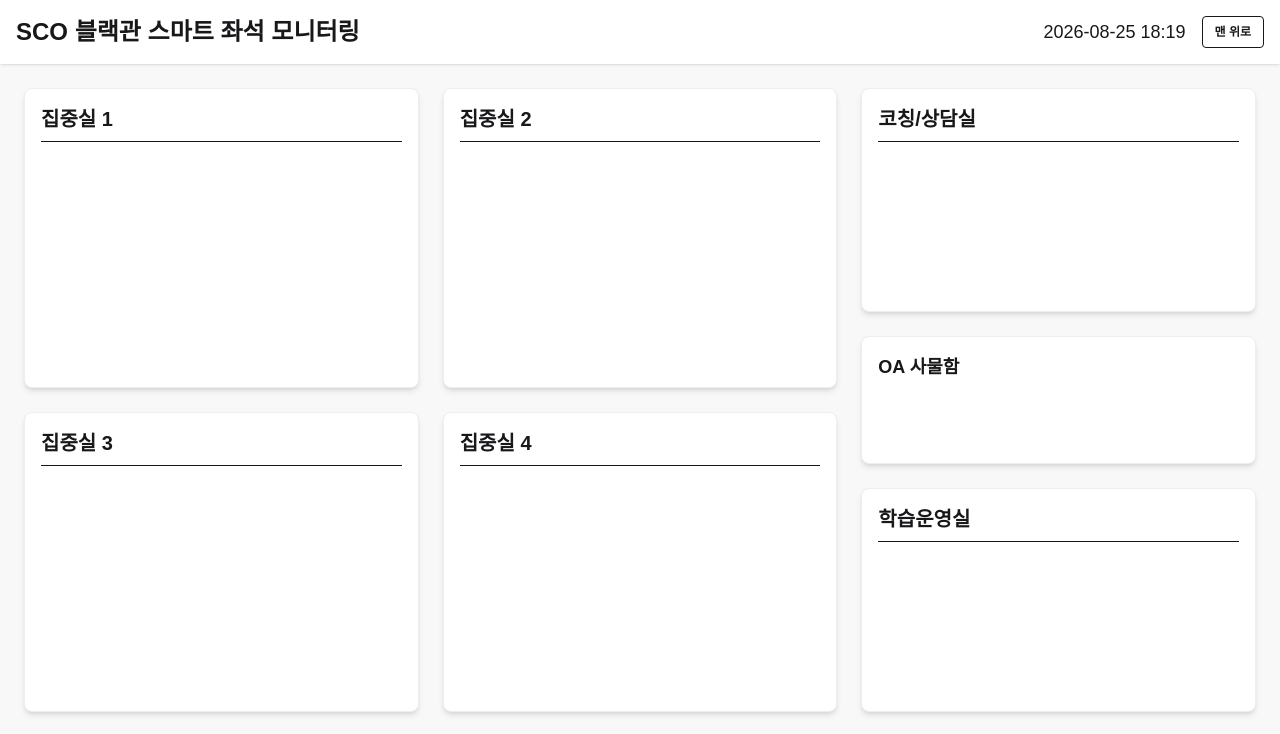
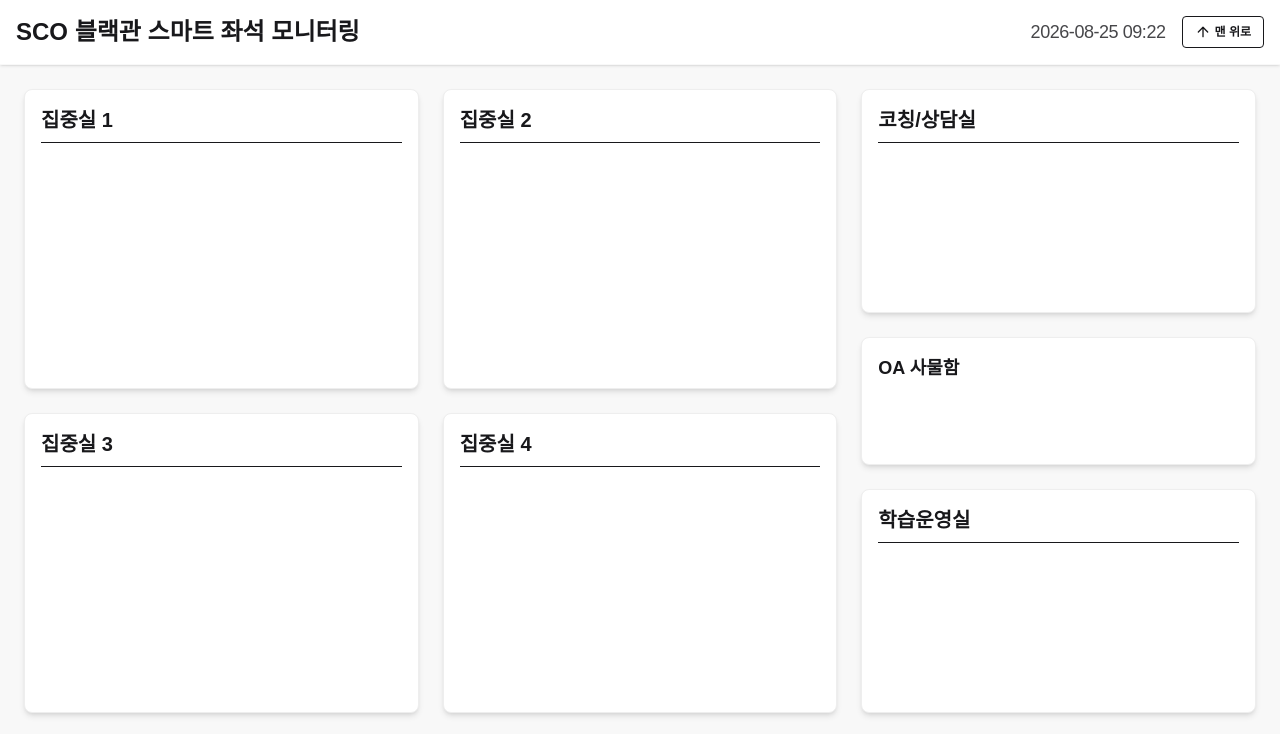
Before and after one commit to HKoiKoi/sco-black-seat-monitor, a React (Vite) app: page / in a window 1280 px wide. Shown: the top 734 px of the page. Built offline with nearby package versions, Linux system fonts and the light colour scheme; a web font is replaced by a local one.

Commit message:
✨ feat(lyaout): Header 컴포넌트 작성 및 연동

```diff
--- a/src/App.tsx
+++ b/src/App.tsx
@@ -1,18 +1,12 @@
 import React from "react";
+import Header from "@/components/layout/Header";
 
 const App: React.FC = () => {
   return (
     // 전체 배경 및 최소 높이 설정
     <div className="min-h-screen bg-base-200 flex flex-col text-base-content">
-      {/* 1. 상단 헤더 영역 (시간 및 타이틀) */}
-      <header className="sticky top-0 z-50 flex items-center justify-between p-4 bg-base-100 shadow-sm">
-        <h1 className="text-2xl font-bold">SCO 블랙관 스마트 좌석 모니터링</h1>
-        <div className="flex gap-4 items-center">
-          {/* TODO: 1분 주기 타이머 컴포넌트 연결 */}
-          <span className="text-lg font-medium">2026-08-25 18:19</span>
-          <button className="btn btn-sm btn-outline">맨 위로</button>
-        </div>
-      </header>
+      {/* 1. 상단 헤더 컴포넌트 적용 */}
+      <Header />
 
       {/* 2. 메인 컨텐츠 영역 (구역별 Grid 배치) */}
       <main className="flex-1 p-6 grid grid-cols-12 gap-6">
--- /dev/null
+++ b/src/components/layout/Header.tsx
@@ -0,0 +1,57 @@
+import { ArrowUp } from "lucide-react";
+import React, { useState, useEffect } from "react";
+
+const Header: React.FC = () => {
+  const [currentTime, setCurrentTime] = useState(new Date());
+
+  useEffect(() => {
+    // 요구사항: 1분 주기로 시간 업데이트
+    const timer = setInterval(() => {
+      setCurrentTime(new Date());
+    }, 1000 * 60);
+
+    return () => clearInterval(timer);
+  }, []);
+
+  // 날짜 및 시간 포맷팅 (YYYY-MM-DD HH:mm, 24시간 형식)
+  const formatTime = (date: Date) => {
+    const year = date.getFullYear();
+    const month = String(date.getMonth() + 1).padStart(2, "0");
+    const day = String(date.getDate()).padStart(2, "0");
+    const hours = String(date.getHours()).padStart(2, "0");
+    const minutes = String(date.getMinutes()).padStart(2, "0");
+
+    return `${year}-${month}-${day} ${hours}:${minutes}`;
+  };
+
+  // 화면 최상단으로 스크롤 부드럽게 이동하는 핸들러
+  const scrollToTop = () => {
+    window.scrollTo({ top: 0, behavior: "smooth" });
+  };
+
+  return (
+    <header className="sticky top-0 z-50 flex items-center justify-between p-4 bg-base-100 shadow-sm border-b border-base-200">
+      <h1 className="text-2xl font-bold text-base-content">
+        SCO 블랙관 스마트 좌석 모니터링
+      </h1>
+      <div className="flex gap-4 items-center">
+        {/* 현재 날짜/시간 표시 영역 */}
+        <span className="text-lg font-medium text-base-content/80 tabular-nums tracking-tight">
+          {formatTime(currentTime)}
+        </span>
+
+        {/* 스크롤 맨 위로 버튼 */}
+        <button
+          onClick={scrollToTop}
+          className="btn btn-sm btn-outline flex items-center gap-1"
+          aria-label="화면 맨 위로 스크롤"
+        >
+          <ArrowUp size={16} />
+          <span>맨 위로</span>
+        </button>
+      </div>
+    </header>
+  );
+};
+
+export default Header;
```
